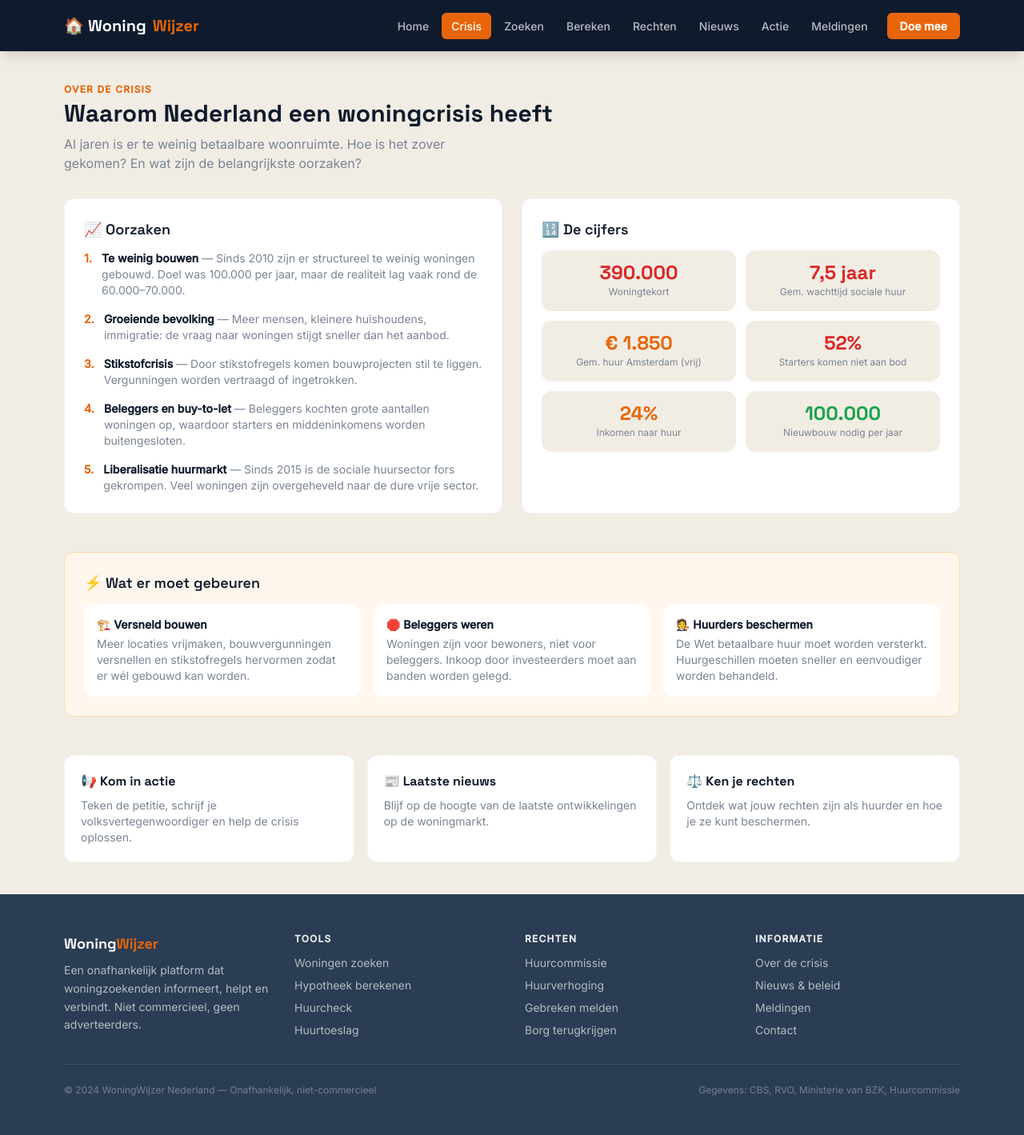
After one commit to FlorianvdM/Hackaton2, a PHP site: page /woningwijzer/pages/over-de-crisis.php in a window 1280 px wide. The commit adds this page. Shown: the whole page at 80% size. Run offline with PHP 8.4, Linux system fonts and the light colour scheme; some libraries are stand-ins or nearby versions.

Commit message:
informatie pagina over de crisis toegevoegd

```diff
--- a/woningwijzer/includes/footer.php
+++ b/woningwijzer/includes/footer.php
@@ -40,7 +40,7 @@
                 <div>
                     <h5 class="text-xs font-semibold uppercase tracking-widest text-white/90 mb-3">Informatie</h5>
                     <ul class="space-y-2 text-sm">
-                        <li><a href="<?= $root ?>index.php"          class="hover:text-white transition-colors">Over de crisis</a></li>
+                        <li><a href="<?= $pagesDir ?>over-de-crisis.php" class="hover:text-white transition-colors">Over de crisis</a></li>
                         <li><a href="<?= $pagesDir ?>nieuws.php"   class="hover:text-white transition-colors">Nieuws &amp; beleid</a></li>
                         <li><a href="<?= $pagesDir ?>meldingen.php"class="hover:text-white transition-colors">Meldingen</a></li>
                         <li><a href="<?= $pagesDir ?>actie.php"    class="hover:text-white transition-colors">Contact</a></li>
--- a/woningwijzer/includes/header.php
+++ b/woningwijzer/includes/header.php
@@ -61,6 +61,7 @@ $pagesDir = $inPages ? './' : 'woningwijzer/pages/';
             <?php
             $navItems = [
                 'index' => ['label' => 'Home', 'href' => $root . 'index.php'],
+                'over-de-crisis' => ['label' => 'Crisis', 'href' => $pagesDir . 'over-de-crisis.php'],
                 'zoeken' => ['label' => 'Zoeken', 'href' => $pagesDir . 'zoeken.php'],
                 'bereken' => ['label' => 'Bereken', 'href' => $pagesDir . 'bereken.php'],
                 'rechten' => ['label' => 'Rechten', 'href' => $pagesDir . 'rechten.php'],
--- a/woningwijzer/pages/actie.php
+++ b/woningwijzer/pages/actie.php
@@ -222,7 +222,7 @@ $percentage = min(100, round($aantal / $doel * 100));
     </div>
 
     <div class="grid grid-cols-1 sm:grid-cols-3 gap-4 mb-8">
-        <a href="index.php" class="bg-white border border-gray-100 rounded-xl p-5 hover:shadow-md transition-shadow group">
+        <a href="over-de-crisis.php" class="bg-white border border-gray-100 rounded-xl p-5 hover:shadow-md transition-shadow group">
             <h4 class="font-display font-bold text-ink group-hover:text-oranje transition-colors mb-2">🏠 Over de crisis</h4>
             <p class="text-sm text-gedempt">Lees meer over de woningcrisis in Nederland en de belangrijkste cijfers.</p>
         </a>
--- /dev/null
+++ b/woningwijzer/pages/over-de-crisis.php
@@ -0,0 +1,101 @@
+<?php
+$paginaTitel = 'Over de crisis';
+require_once __DIR__ . '/../includes/header.php';
+?>
+
+<div class="max-w-6xl mx-auto px-4 py-10">
+
+    <p class="text-xs font-semibold uppercase tracking-widest text-oranje mb-1">Over de crisis</p>
+    <h1 class="font-display text-3xl font-bold mb-2">Waarom Nederland een woningcrisis heeft</h1>
+    <p class="text-gedempt text-base max-w-lg mb-8">
+        Al jaren is er te weinig betaalbare woonruimte. Hoe is het zover gekomen? En wat zijn de belangrijkste oorzaken?
+    </p>
+
+    <div class="grid grid-cols-1 md:grid-cols-2 gap-6 mb-12">
+
+        <div class="bg-white rounded-xl border border-gray-100 p-6">
+            <h2 class="font-display font-semibold text-lg mb-3">📈 Oorzaken</h2>
+            <ul class="space-y-4 text-sm text-gedempt">
+                <li class="flex gap-3">
+                    <span class="font-bold text-oranje shrink-0">1.</span>
+                    <span><strong class="text-ink">Te weinig bouwen</strong> — Sinds 2010 zijn er structureel te weinig woningen gebouwd. Doel was 100.000 per jaar, maar de realiteit lag vaak rond de 60.000–70.000.</span>
+                </li>
+                <li class="flex gap-3">
+                    <span class="font-bold text-oranje shrink-0">2.</span>
+                    <span><strong class="text-ink">Groeiende bevolking</strong> — Meer mensen, kleinere huishoudens, immigratie: de vraag naar woningen stijgt sneller dan het aanbod.</span>
+                </li>
+                <li class="flex gap-3">
+                    <span class="font-bold text-oranje shrink-0">3.</span>
+                    <span><strong class="text-ink">Stikstofcrisis</strong> — Door stikstofregels komen bouwprojecten stil te liggen. Vergunningen worden vertraagd of ingetrokken.</span>
+                </li>
+                <li class="flex gap-3">
+                    <span class="font-bold text-oranje shrink-0">4.</span>
+                    <span><strong class="text-ink">Beleggers en buy-to-let</strong> — Beleggers kochten grote aantallen woningen op, waardoor starters en middeninkomens worden buitengesloten.</span>
+                </li>
+                <li class="flex gap-3">
+                    <span class="font-bold text-oranje shrink-0">5.</span>
+                    <span><strong class="text-ink">Liberalisatie huurmarkt</strong> — Sinds 2015 is de sociale huursector fors gekrompen. Veel woningen zijn overgeheveld naar de dure vrije sector.</span>
+                </li>
+            </ul>
+        </div>
+
+        <div class="bg-white rounded-xl border border-gray-100 p-6">
+            <h2 class="font-display font-semibold text-lg mb-3">🔢 De cijfers</h2>
+            <div class="grid grid-cols-2 gap-3">
+                <?php
+                $cijfers = [
+                    ['getal' => '390.000', 'label' => 'Woningtekort', 'kleur' => 'text-red-600'],
+                    ['getal' => '7,5 jaar', 'label' => 'Gem. wachttijd sociale huur', 'kleur' => 'text-red-600'],
+                    ['getal' => '€ 1.850', 'label' => 'Gem. huur Amsterdam (vrij)', 'kleur' => 'text-oranje'],
+                    ['getal' => '52%', 'label' => 'Starters komen niet aan bod', 'kleur' => 'text-red-600'],
+                    ['getal' => '24%', 'label' => 'Inkomen naar huur', 'kleur' => 'text-oranje'],
+                    ['getal' => '100.000', 'label' => 'Nieuwbouw nodig per jaar', 'kleur' => 'text-green-600'],
+                ];
+                foreach ($cijfers as $c):
+                ?>
+                    <div class="bg-room rounded-xl p-4 text-center">
+                        <div class="font-display text-2xl font-bold <?= $c['kleur'] ?> leading-none mb-1"><?= $c['getal'] ?></div>
+                        <div class="text-xs text-gedempt"><?= $c['label'] ?></div>
+                    </div>
+                <?php endforeach; ?>
+            </div>
+        </div>
+
+    </div>
+
+    <div class="bg-orange-50 border border-orange-200 rounded-xl p-6 mb-12">
+        <h2 class="font-display font-semibold text-lg mb-3">⚡ Wat er moet gebeuren</h2>
+        <div class="grid grid-cols-1 sm:grid-cols-3 gap-4 text-sm">
+            <div class="bg-white rounded-xl p-4">
+                <p class="font-bold text-ink mb-1">🏗️ Versneld bouwen</p>
+                <p class="text-gedempt">Meer locaties vrijmaken, bouwvergunningen versnellen en stikstofregels hervormen zodat er wél gebouwd kan worden.</p>
+            </div>
+            <div class="bg-white rounded-xl p-4">
+                <p class="font-bold text-ink mb-1">🛑 Beleggers weren</p>
+                <p class="text-gedempt">Woningen zijn voor bewoners, niet voor beleggers. Inkoop door investeerders moet aan banden worden gelegd.</p>
+            </div>
+            <div class="bg-white rounded-xl p-4">
+                <p class="font-bold text-ink mb-1">🧑‍⚖️ Huurders beschermen</p>
+                <p class="text-gedempt">De Wet betaalbare huur moet worden versterkt. Huurgeschillen moeten sneller en eenvoudiger worden behandeld.</p>
+            </div>
+        </div>
+    </div>
+
+    <div class="grid grid-cols-1 sm:grid-cols-3 gap-4">
+        <a href="actie.php" class="bg-white border border-gray-100 rounded-xl p-5 hover:shadow-md transition-shadow group">
+            <h4 class="font-display font-bold text-ink group-hover:text-oranje transition-colors mb-2">📢 Kom in actie</h4>
+            <p class="text-sm text-gedempt">Teken de petitie, schrijf je volksvertegenwoordiger en help de crisis oplossen.</p>
+        </a>
+        <a href="nieuws.php" class="bg-white border border-gray-100 rounded-xl p-5 hover:shadow-md transition-shadow group">
+            <h4 class="font-display font-bold text-ink group-hover:text-oranje transition-colors mb-2">📰 Laatste nieuws</h4>
+            <p class="text-sm text-gedempt">Blijf op de hoogte van de laatste ontwikkelingen op de woningmarkt.</p>
+        </a>
+        <a href="rechten.php" class="bg-white border border-gray-100 rounded-xl p-5 hover:shadow-md transition-shadow group">
+            <h4 class="font-display font-bold text-ink group-hover:text-oranje transition-colors mb-2">⚖️ Ken je rechten</h4>
+            <p class="text-sm text-gedempt">Ontdek wat jouw rechten zijn als huurder en hoe je ze kunt beschermen.</p>
+        </a>
+    </div>
+
+</div>
+
+<?php require_once __DIR__ . '/../includes/footer.php'; ?>
```
Also changed, not shown: woningwijzer/data/actie.json (added, +52 -0 lines).
